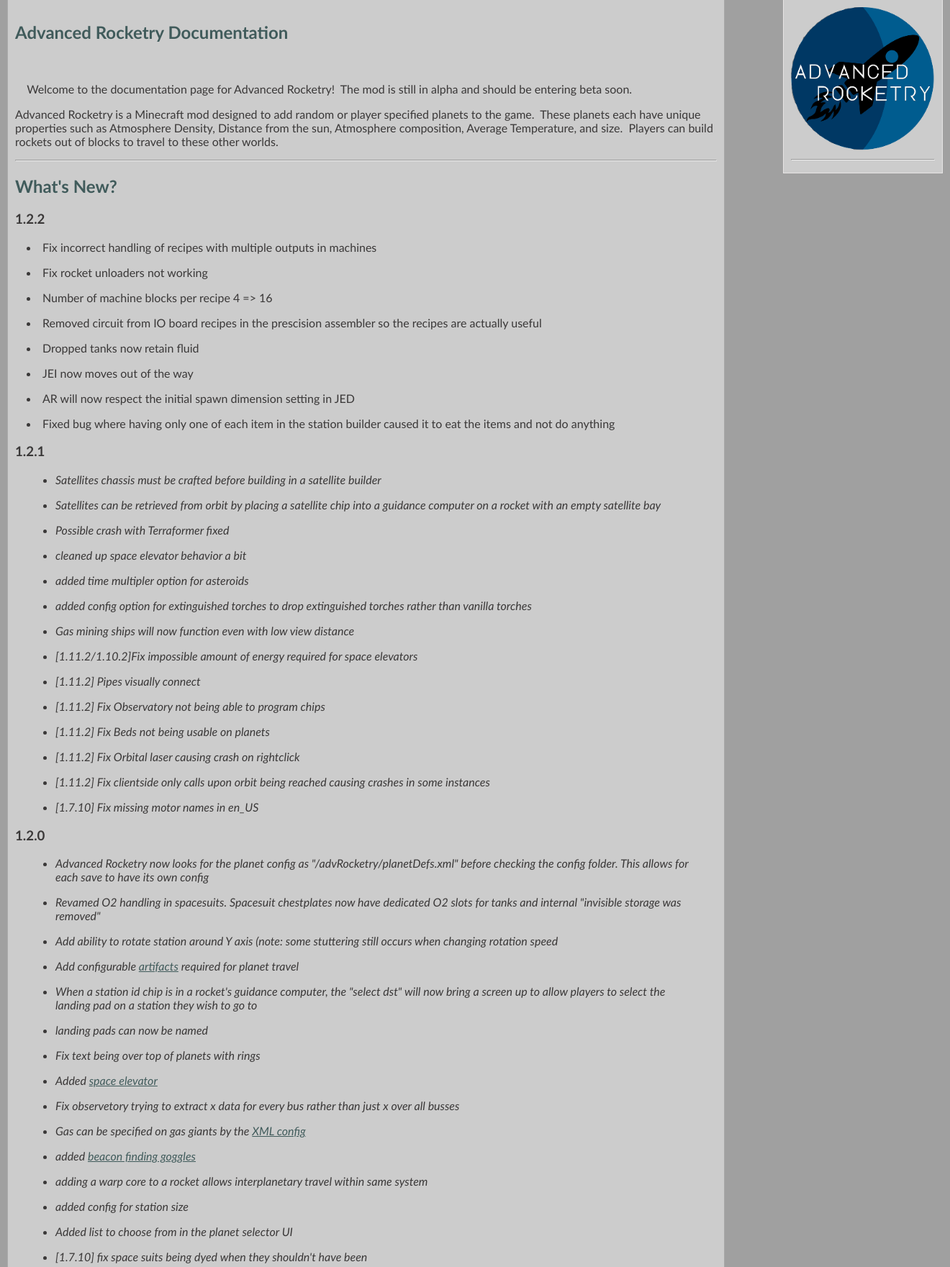
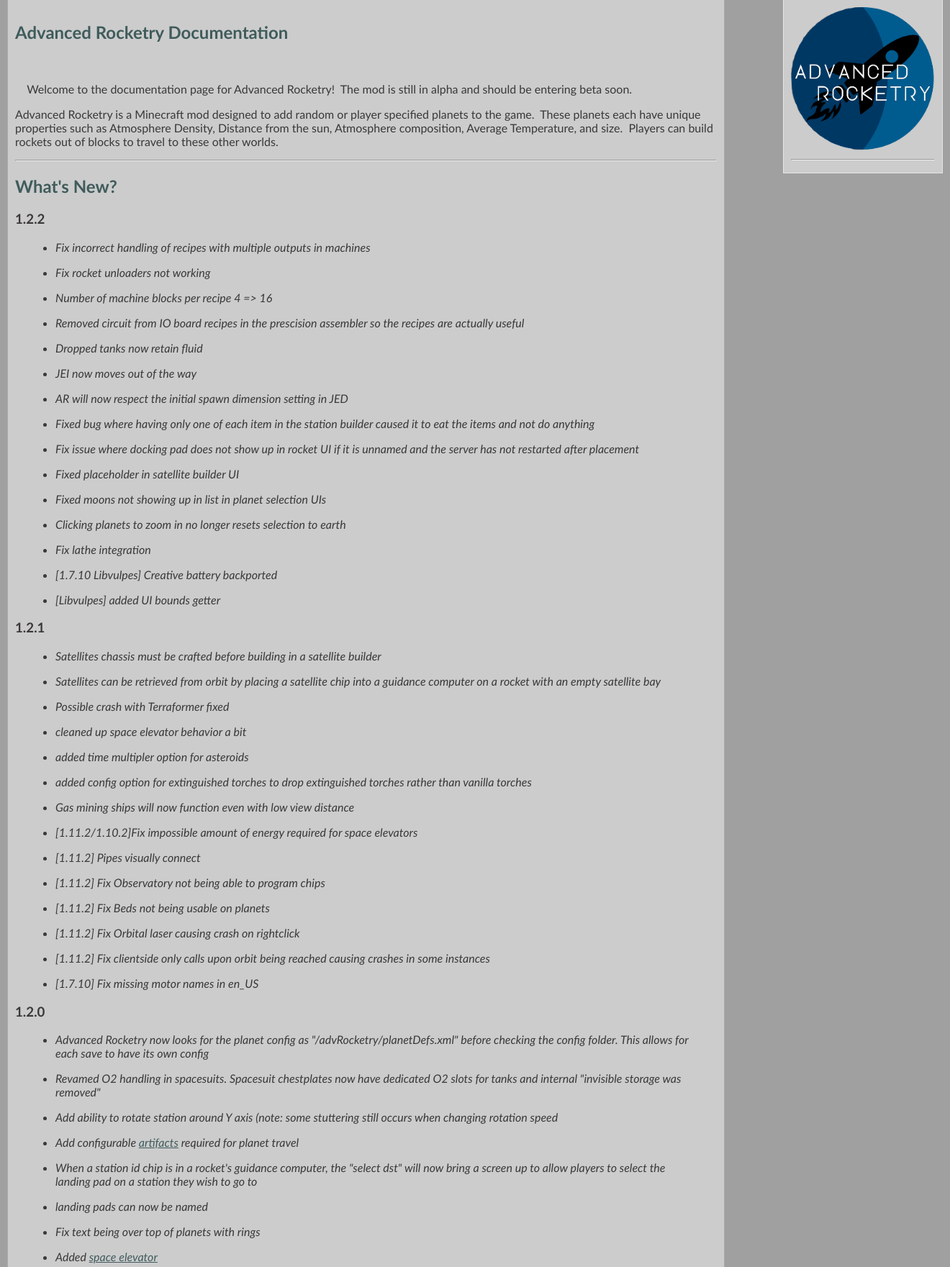
Before and after one commit to Advanced-Rocketry/AdvancedRocketryDoc, a PHP site: page /alphachangelog.php in a window 1320 px wide. Shown: the part 119-1880 px from the top of the page at 72% size. Run offline with PHP 8.4, Linux system fonts and the light colour scheme.

Commit message:
update changelog

```diff
--- a/AdvancedRocketry/alphachangelog.php
+++ b/AdvancedRocketry/alphachangelog.php
@@ -15,6 +15,7 @@ can build rockets out of blocks to travel to these other worlds.<br />
 <hr>
 <h2>What\'s New?</h2>
 <h3>1.2.2</h3>
+<ul>
 <li>Fix incorrect handling of recipes with multiple outputs in machines</li>
 <li>Fix rocket unloaders not working</li>
 <li>Number of machine blocks per recipe 4 => 16</li>
@@ -23,6 +24,14 @@ can build rockets out of blocks to travel to these other worlds.<br />
 <li>JEI now moves out of the way</li>
 <li>AR will now respect the initial spawn dimension setting in JED</li>
 <li>Fixed bug where having only one of each item in the station builder caused it to eat the items and not do anything</li>
+<li>Fix issue where docking pad does not show up in rocket UI if it is unnamed and the server has not restarted after placement</li>
+<li>Fixed placeholder in satellite builder UI</li>
+<li>Fixed moons not showing up in list in planet selection UIs</li>
+<li>Clicking planets to zoom in no longer resets selection to earth</li>
+<li>Fix lathe integration</li>
+<li>[1.7.10 Libvulpes] Creative battery backported</li>
+<li>[Libvulpes] added UI bounds getter</li>
+</ul>
 <h3>1.2.1</h3>
 <ul>
 <li>Satellites chassis must be crafted before building in a satellite builder</li>
```
